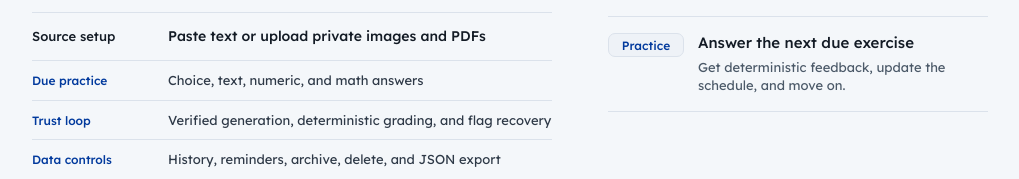
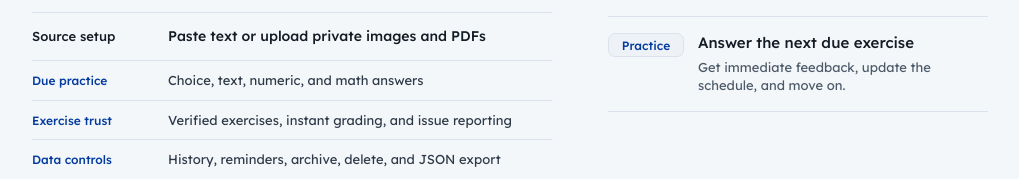
Before and after one commit to bennetthilberg/learnrecur, a Next.js app: page / in a window 1280 px wide. Shown: the part 385-564 px from the top of the page, without its empty margins (130-1149 px from the left). Built offline with nearby package versions, Linux system fonts and the light colour scheme; no server answers.

Commit message:
refactor(home): sharpen trust copy

```diff
--- a/src/app/page.tsx
+++ b/src/app/page.tsx
@@ -23,8 +23,8 @@ export default async function Home() {
             <dd>Choice, text, numeric, and math answers</dd>
           </div>
           <div>
-            <dt>Trust loop</dt>
-            <dd>Verified generation, deterministic grading, and flag recovery</dd>
+            <dt>Exercise trust</dt>
+            <dd>Verified exercises, instant grading, and issue reporting</dd>
           </div>
           <div>
             <dt>Data controls</dt>
@@ -77,7 +77,7 @@ export default async function Home() {
             <span>Practice</span>
             <div>
               <strong>Answer the next due exercise</strong>
-              <p>Get deterministic feedback, update the schedule, and move on.</p>
+              <p>Get immediate feedback, update the schedule, and move on.</p>
             </div>
           </li>
         </ol>
```
